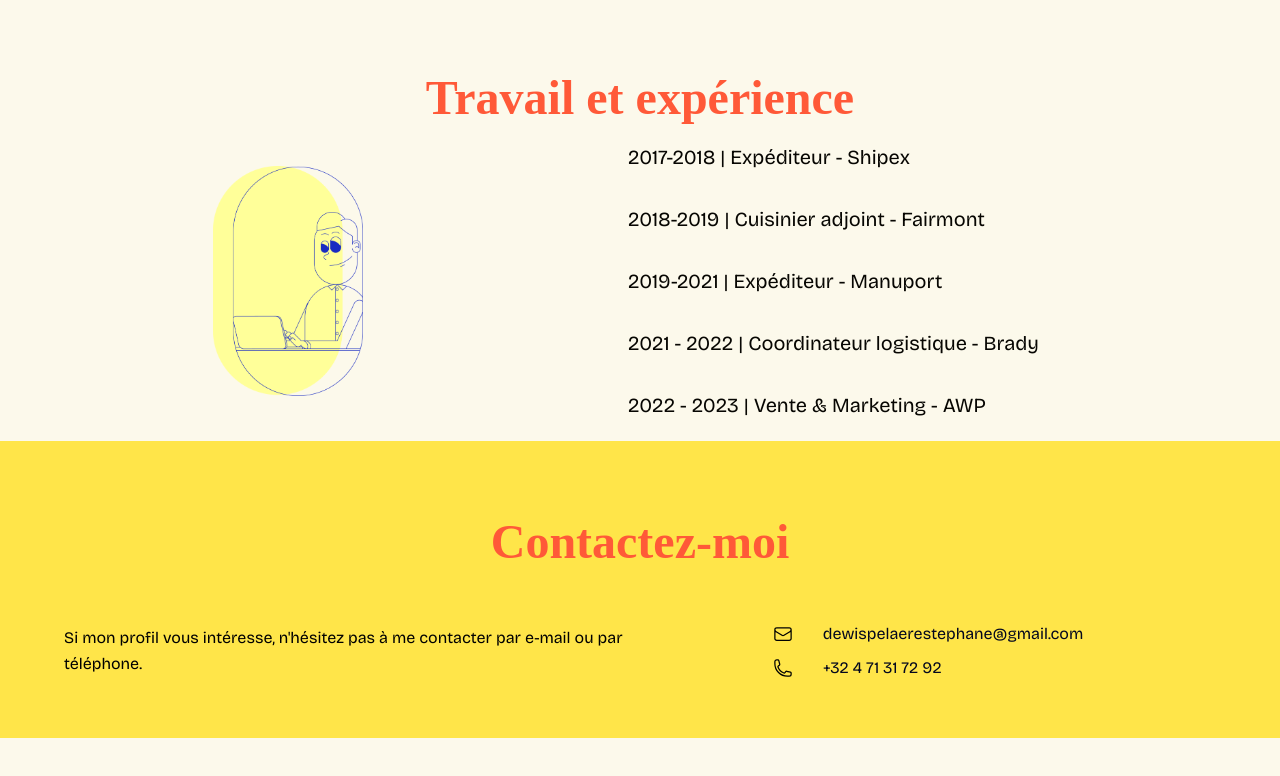
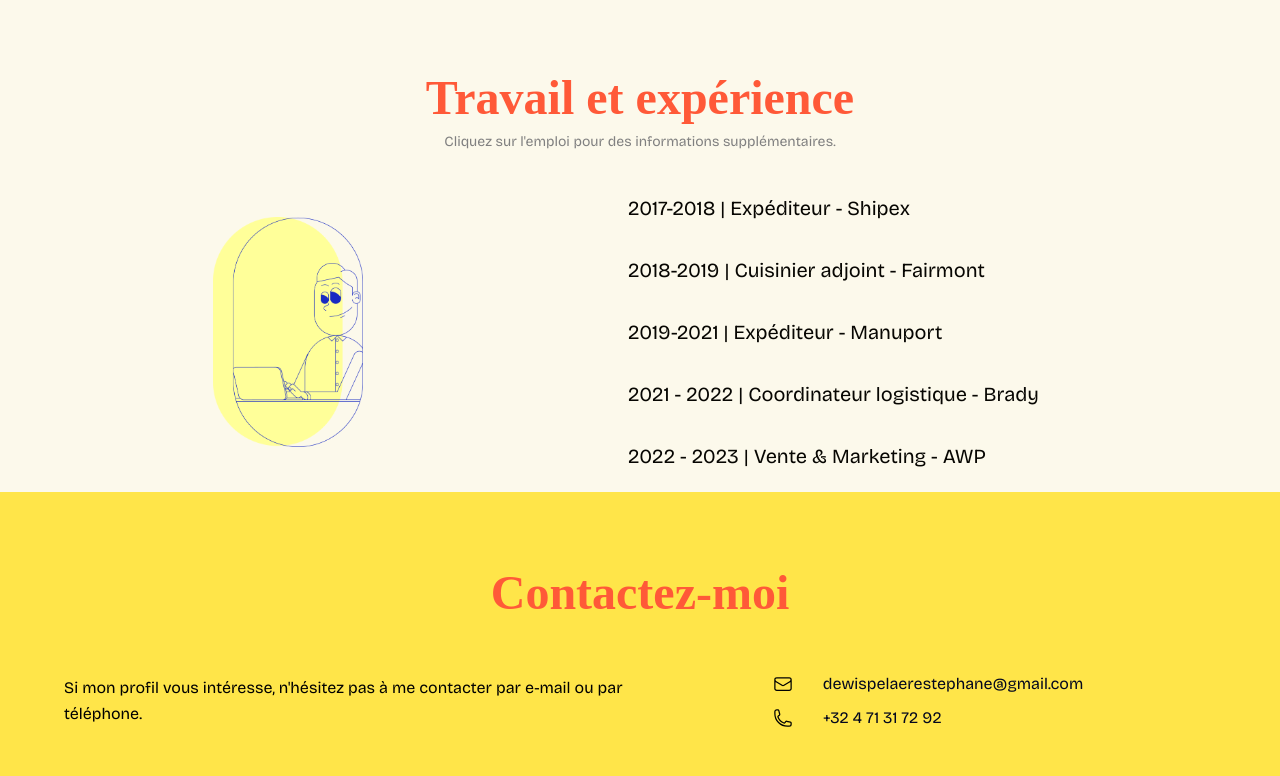
Before and after one commit to StephaneDW/resume.github.io, a plain HTML site: page indexfr.html in a window 1280 px wide. Shown: the part 934-1710 px from the top of the page. Before the commit the page ends 1672 px from the top, so only its background shows below. Drawn offline with nearby package versions, Linux system fonts and the light colour scheme; a web font is replaced by a local one.

Commit message:
Update indexfr.html

```diff
--- a/indexfr.html
+++ b/indexfr.html
@@ -114,6 +114,7 @@
 
     <section class="werkervaring" id="ervaring">
       <h1>Travail et expérience</h1>
+      <p class="klikuitleg">Cliquez sur l'emploi pour des informations supplémentaires.</p>
       <div class="werk-ervaring">
         <div class="werk">
           <div class="oblx">
```
